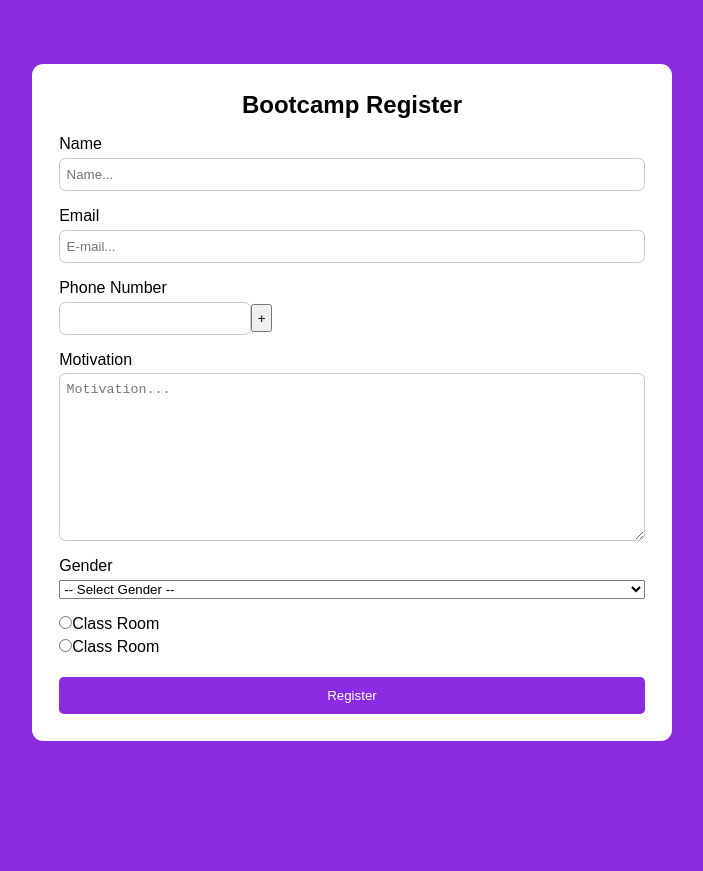
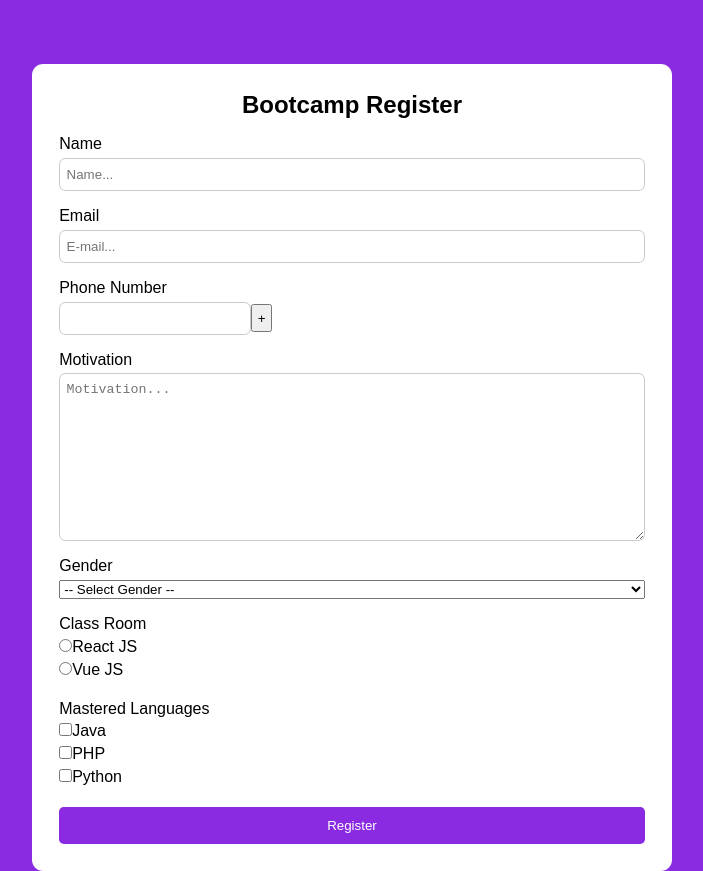
Before and after one commit to rhandyta/reactformikyup-C, a React (Create React App) app: page / in a window 1280 px wide. Shown: the whole page, without its empty margins (288-991 px from the left). Before the commit the page ends 800 px from the top, so only its background shows below. Built offline with nearby package versions, Linux system fonts and the light colour scheme.

Commit message:
checkbox

```diff
--- a/src/components/FormRegister.js
+++ b/src/components/FormRegister.js
@@ -10,6 +10,7 @@ function FormRegister() {
         gender: "",
         handphone: [""],
         classRoom: "",
+        masteredLanguages: [],
     };
 
     const onSubmit = (values) => {
@@ -32,8 +33,11 @@ function FormRegister() {
             .required("Motivation is required")
             .min(25, "Motivation must be longer than 25 characters")
             .trim(),
-        gender: yup.string().required("Gender is required").trim(),
-        classRoom: yup.string().required("Class Room is required").trim(),
+        gender: yup.string().required("Gender is required"),
+        classRoom: yup.string().required("Class Room is required"),
+        masteredLanguages: yup
+            .array()
+            .min(1, "Mastered Languages must be than 1 Items"),
     });
 
     return (
@@ -148,27 +152,68 @@ function FormRegister() {
                         </ErrorMessage>
                     </div>
                     <div className="form-group">
-                        <label htmlFor="classRoom">
+                        <label htmlFor="gender">Class Room</label>
+                        <label htmlFor="ReactJS">
                             <Field
                                 name="classRoom"
-                                id="classRoom"
+                                id="ReactJS"
                                 className="input"
                                 value="ReactJS"
                                 type="radio"
                             />
-                            Class Room
+                            React JS
                         </label>
-                        <label htmlFor="classRoom">
+                        <label htmlFor="VueJS">
                             <Field
                                 type="radio"
                                 name="classRoom"
-                                id="classRoom"
+                                id="VueJS"
                                 className="input"
                                 value="VueJS"
                             />
-                            Class Room
+                            Vue JS
                         </label>
                         <ErrorMessage name="classRoom">
+                            {(error) => (
+                                <span className="input-error">{error}</span>
+                            )}
+                        </ErrorMessage>
+                    </div>
+                    <div className="form-group">
+                        <label htmlFor="masteredLanguages">
+                            Mastered Languages
+                        </label>
+                        <label htmlFor="Java">
+                            <Field
+                                name="masteredLanguages"
+                                id="Java"
+                                className="input"
+                                value="Java"
+                                type="checkbox"
+                            />
+                            Java
+                        </label>
+                        <label htmlFor="PHP">
+                            <Field
+                                type="checkbox"
+                                name="masteredLanguages"
+                                id="PHP"
+                                className="input"
+                                value="PHP"
+                            />
+                            PHP
+                        </label>
+                        <label htmlFor="Python">
+                            <Field
+                                type="checkbox"
+                                name="masteredLanguages"
+                                id="Python"
+                                className="input"
+                                value="Python"
+                            />
+                            Python
+                        </label>
+                        <ErrorMessage name="masteredLanguages">
                             {(error) => (
                                 <span className="input-error">{error}</span>
                             )}
```
